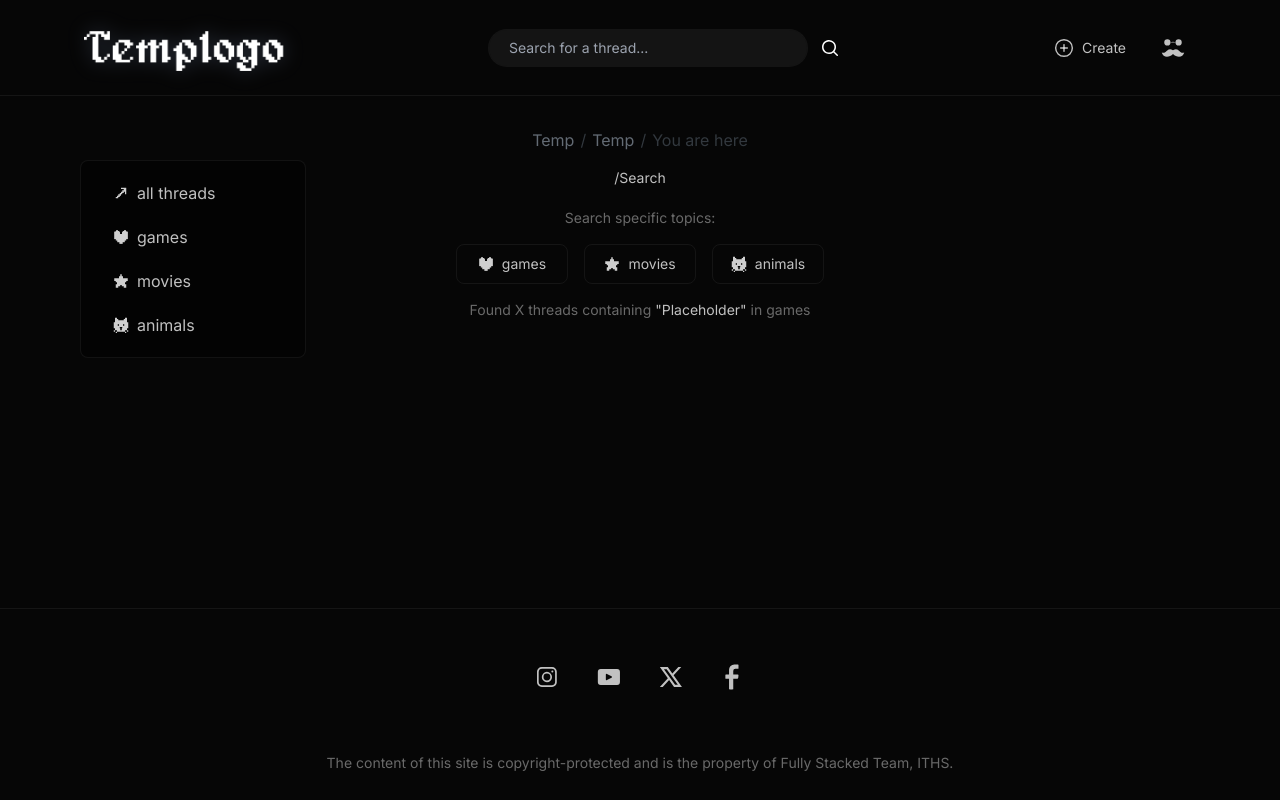
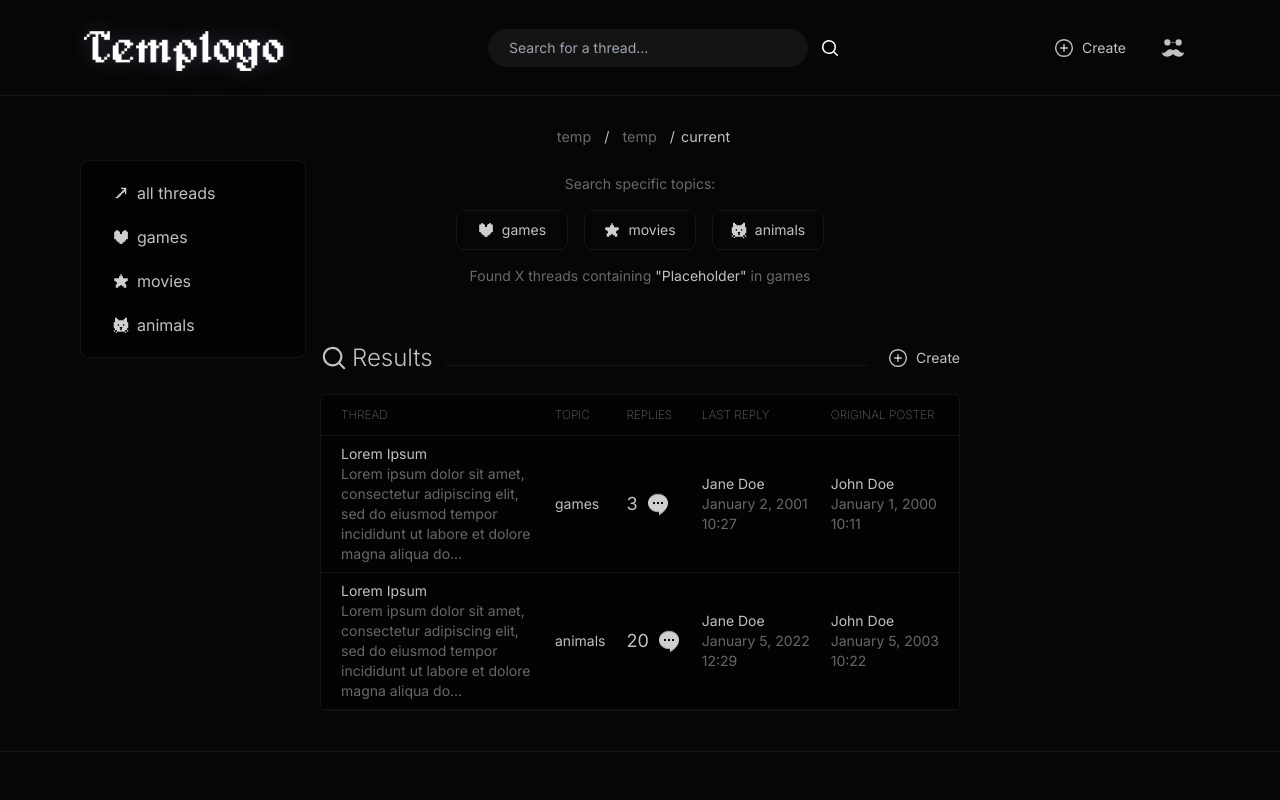
Before and after one commit to amilpsp/fullstack-frontend, a React (Vite) app: page /search in a window 1280 px wide. Shown: the top 800 px of the page. Built offline with nearby package versions, Linux system fonts and the light colour scheme.

Commit message:
searchPage finish, create button routed, styling* *Mainly styling of breadcrumbs component, and other small things.

```diff
--- a/src/Components/BreadcrumbsComp/BreadcrumbsComp.tsx
+++ b/src/Components/BreadcrumbsComp/BreadcrumbsComp.tsx
@@ -5,13 +5,38 @@ import Typography from '@mui/joy/Typography';
 export default function BreadcrumbsComp() {
   return (
     <div className="self-center">
-      <Breadcrumbs aria-label="breadcrumbs">
-        {['Temp', 'Temp'].map((item: string) => (
-          <Link key={item} color="neutral" href="#basics">
+      <Breadcrumbs
+        aria-label="breadcrumbs"
+        sx={{
+          color: '#ffffffc0',
+          padding: '0',
+          margin: '0.5rem',
+          fontSize: '0.9rem'
+        }}
+      >
+        {['temp', 'temp'].map((item: string) => (
+          <Link
+            key={item}
+            href="#basics"
+            sx={{
+              color: '#ffffff66',
+              padding: '2px',
+              marginX: '5px',
+              '&:hover': {
+                color: '#ffffff !important',
+                borderRadius: '8px',
+                padding: '2px',
+                backgroundColor: '#ffffff00 !important',
+                textDecoration: 'none'
+              }
+            }}
+          >
             {item}
           </Link>
         ))}
-        <Typography>You are here</Typography>
+        <Typography>
+          <div className="cursor-default">current</div>
+        </Typography>
       </Breadcrumbs>
     </div>
   );
--- a/src/Components/Navbar/Navbar.tsx
+++ b/src/Components/Navbar/Navbar.tsx
@@ -28,6 +28,7 @@ const Navbar: React.FC = () => {
         <ul className="flex flex-row mr-16 text-sm">
           <li className="px-4">
             {/* CREATE START */}
+            <Link to="/newThread">
               <button className="flex items-center gap-2 hover:text-white hover:stroke-white stroke-txtbright h-12">
                 <svg
                   width="20"
@@ -60,6 +61,7 @@ const Navbar: React.FC = () => {
                 </svg>
                 <h3>Create</h3>
               </button>
+            </Link>
             {/* CREATE END */}
           </li>
           <li className="px-4 hover:fill-white fill-txtbright">
--- a/src/Components/postsContainer/PostsContainer.tsx
+++ b/src/Components/postsContainer/PostsContainer.tsx
@@ -13,10 +13,11 @@ export const PostsContainer = (props: PostsContainerProps) => {
       <div className="flex items-center mt-10">
         {props.image}
 
-        <h1 className=" text-2xl font-light whitespace-nowrap ">
+        <h1 className=" text-2xl ml-1 font-light whitespace-nowrap ">
           {props.title}
         </h1>
         <div className="border-b border-bordercol flex-1 h-full ml-3 mr-5 mt-auto mb-2"></div>
+        <Link to="/newThread">
           <button className="flex items-center gap-2 hover:text-white hover:stroke-white stroke-txtbright">
             <svg
               width="20"
@@ -49,6 +50,7 @@ export const PostsContainer = (props: PostsContainerProps) => {
             </svg>
             <h3>Create</h3>
           </button>
+        </Link>
       </div>
 
       {/* Table */}
@@ -57,7 +59,7 @@ export const PostsContainer = (props: PostsContainerProps) => {
           {/* Titles */}
           <thead className=" border-b border-bordercol justify-between">
             <tr>
-              <th className="font-thin text-xs text-left px-5 py-3 ">POST</th>
+              <th className="font-thin text-xs text-left px-5 py-3 ">THREAD</th>
               <th className="font-thin text-xs text-left pr-5">TOPIC</th>
               <th className="font-thin text-xs text-left pr-5">REPLIES</th>
               <th className="font-thin text-xs text-left pr-5">LAST REPLY</th>
--- a/src/Pages/AccountPage/AccountPage.tsx
+++ b/src/Pages/AccountPage/AccountPage.tsx
@@ -77,7 +77,7 @@ const AccountPage = () => {
 
       {user && (
         <span>
-          <div className="py-4">
+          <div className="">
             <h1 className="text-lg cursor-default">My account</h1>
 
             <div className="flex my-4">
@@ -101,7 +101,9 @@ const AccountPage = () => {
         </span>
       )}
       {!user && (
-        <div className="flex text-center m-5">Login to see account info.</div>
+        <div className="flex text-center m-5 text-2xl self-center text-txtbright">
+          <p>{'Login to see account info! >:('}</p>
+        </div>
       )}
     </div>
   );
--- a/src/Pages/NewThread/NewThread.tsx
+++ b/src/Pages/NewThread/NewThread.tsx
@@ -16,7 +16,7 @@ const NewThread = () => {
         <BreadcrumbsComp />
         <form
           id="newPostForm"
-          className="flex flex-col w-[50vw] p-4 border rounded-md border-bordercol text-txtbright gap-3 "
+          className="flex flex-col w-[50vw] p-4 border rounded-md border-bordercol text-txtdark gap-3"
         >
           <input
             type="text"
@@ -34,13 +34,13 @@ const NewThread = () => {
           ></textarea>
           <section className="flex justify-between gap-2">
             <div className="flex gap-2">
-              <span className="">select a topic:</span>
+              <span className="ml-1 self-center">select a topic:</span>
               <SmTopicButtons />
             </div>
             <input
               type="submit"
               value="Submit"
-              className="bg-bgcol border rounded-md border-bordercol text-txtbright p-2"
+              className="bg-bgcol border rounded-md border-bordercol text-txtbright hover:bg-bordercol w-24 cursor-pointer"
             />
           </section>
         </form>
--- a/src/Pages/SearchPage/SearchPage.tsx
+++ b/src/Pages/SearchPage/SearchPage.tsx
@@ -1,19 +1,79 @@
 import BreadcrumbsComp from '../../Components/BreadcrumbsComp/BreadcrumbsComp';
 import SmTopicButtons from '../../Components/SmTopicButtons/SmTopicButtons';
+import { PostsContainer } from '../../Components/postsContainer/PostsContainer';
 import './SearchPage.css';
 
 const SearchPage = () => {
+  /* mockdata */
+  const mockdata = [
+    {
+      id: 1,
+      name: 'Lorem Ipsum',
+      content:
+        'Lorem ipsum dolor sit amet, consectetur adipiscing elit, sed do eiusmod tempor incididunt ut labore et dolore magna aliqua dolor sit amet',
+      date: 'January 1, 2000',
+      time: '10:11',
+      originalPoster: 'John Doe',
+      topic: 'games',
+      replies: 3,
+      lastReply: {
+        name: 'Jane Doe',
+        date: 'January 2, 2001',
+        time: '10:27'
+      }
+    },
+    {
+      id: 2,
+      name: 'Lorem Ipsum',
+      content:
+        'Lorem ipsum dolor sit amet, consectetur adipiscing elit, sed do eiusmod tempor incididunt ut labore et dolore magna aliqua dolor sit amet',
+      date: 'January 5, 2003',
+      time: '10:22',
+      originalPoster: 'John Doe',
+      topic: 'animals',
+      replies: 20,
+      lastReply: {
+        name: 'Jane Doe',
+        date: 'January 5, 2022',
+        time: '12:29'
+      }
+    }
+  ];
+  /* mockdata end */
+  const postsContainerInfo = {
+    title: 'Results',
+    svg: (
+      <svg
+        xmlns="http://www.w3.org/2000/svg"
+        viewBox="0 0 20 20"
+        fill="currentColor"
+        className="w-7"
+      >
+        <path
+          fillRule="evenodd"
+          d="M9 3.5a5.5 5.5 0 100 11 5.5 5.5 0 000-11zM2 9a7 7 0 1112.452 4.391l3.328 3.329a.75.75 0 11-1.06 1.06l-3.329-3.328A7 7 0 012 9z"
+          clipRule="evenodd"
+        />
+      </svg>
+    ),
+    posts: mockdata
+  };
   return (
-    <div className="flex flex-col text-center w-[50vw]">
+    <div className="flex flex-col w-[50vw]">
       <BreadcrumbsComp />
-      <p className="m-1 text-center">/Search</p>
+      <div className="text-center">
         <p className="m-4 text-txtdark">Search specific topics:</p>
         <SmTopicButtons />
         <p className="m-4 text-txtdark">
           Found X threads containing{' '}
           <span className="text-txtbright">"Placeholder"</span> in games
         </p>
-      {/* THREAD TABLE GOES HERE */}
+      </div>
+      <PostsContainer
+        title={postsContainerInfo.title}
+        image={postsContainerInfo.svg}
+        posts={postsContainerInfo.posts}
+      />
     </div>
   );
 };
```
Lines whose indentation alone changed are shown as unchanged.
